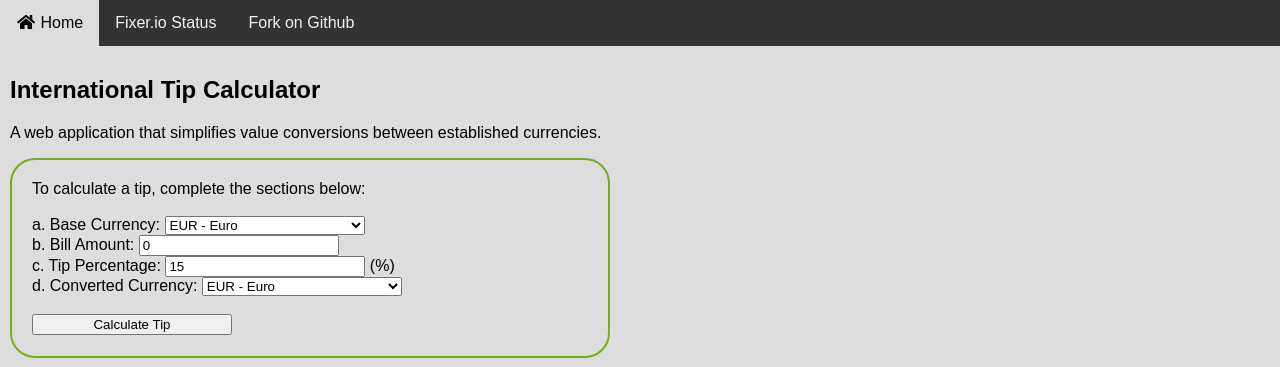
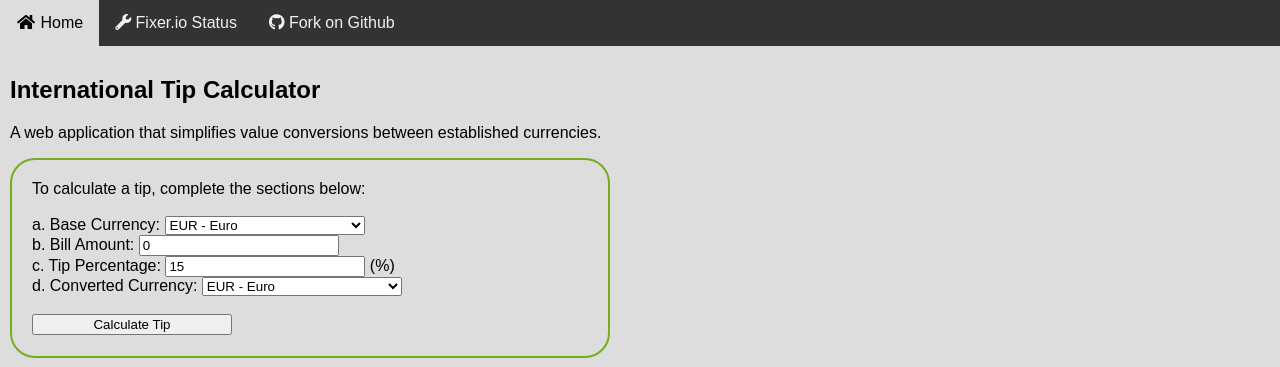
Before and after one commit to mcdonagj/Tiptabs, a Flask app: page / in a window 1280 px wide. Shown: the top 367 px of the page. Run offline with Flask 2, Linux system fonts and the light colour scheme; some libraries are stand-ins or nearby versions.

Commit message:
Add an icon for Status in the header. Modify Github icon for Fork.

```diff
--- a/templates/app.html
+++ b/templates/app.html
@@ -18,12 +18,11 @@
 
 </head>
 
-
     <body>
         <div class="topnav">
-            <a href="http://127.0.0.1:5000/"><i class="fas fa-home fa-fw"></i> Home</a>
-            <a href="http://127.0.0.1:5000/fixer_status">Fixer.io Status</a>
-            <a href="https://github.com/mcdonagj/International-Tip-Calculator">Fork on Github <i class="devicon-github-plain"></i></a>
+            <a href="http://127.0.0.1:5000/"><i class="fas fa-home fa-fw"></i>  Home</a>
+            <a href="http://127.0.0.1:5000/fixer_status"><i class="fas fa-wrench"></i>  Fixer.io Status</a>
+            <a href="https://github.com/mcdonagj/International-Tip-Calculator"><i class="fab fa-github"></i>  Fork on Github</a>
         </div>
 
         <div class="content">
```
